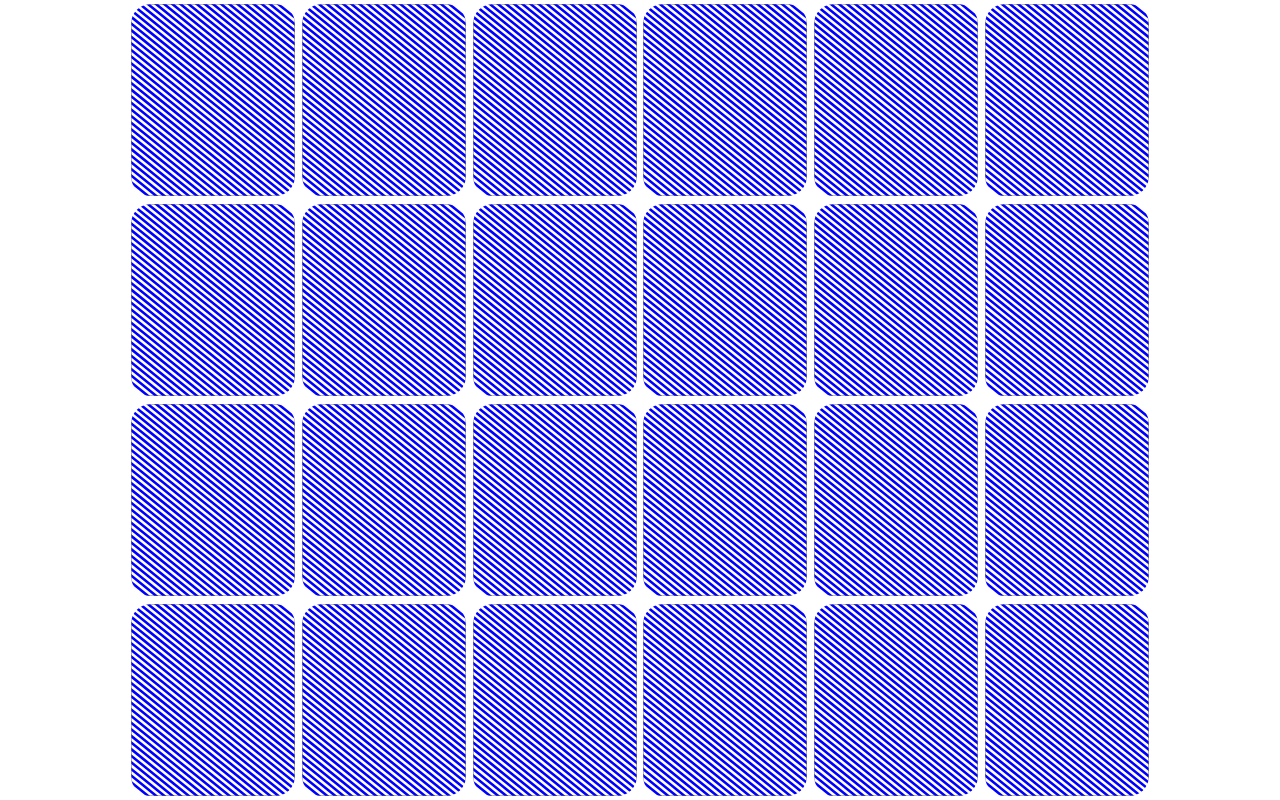
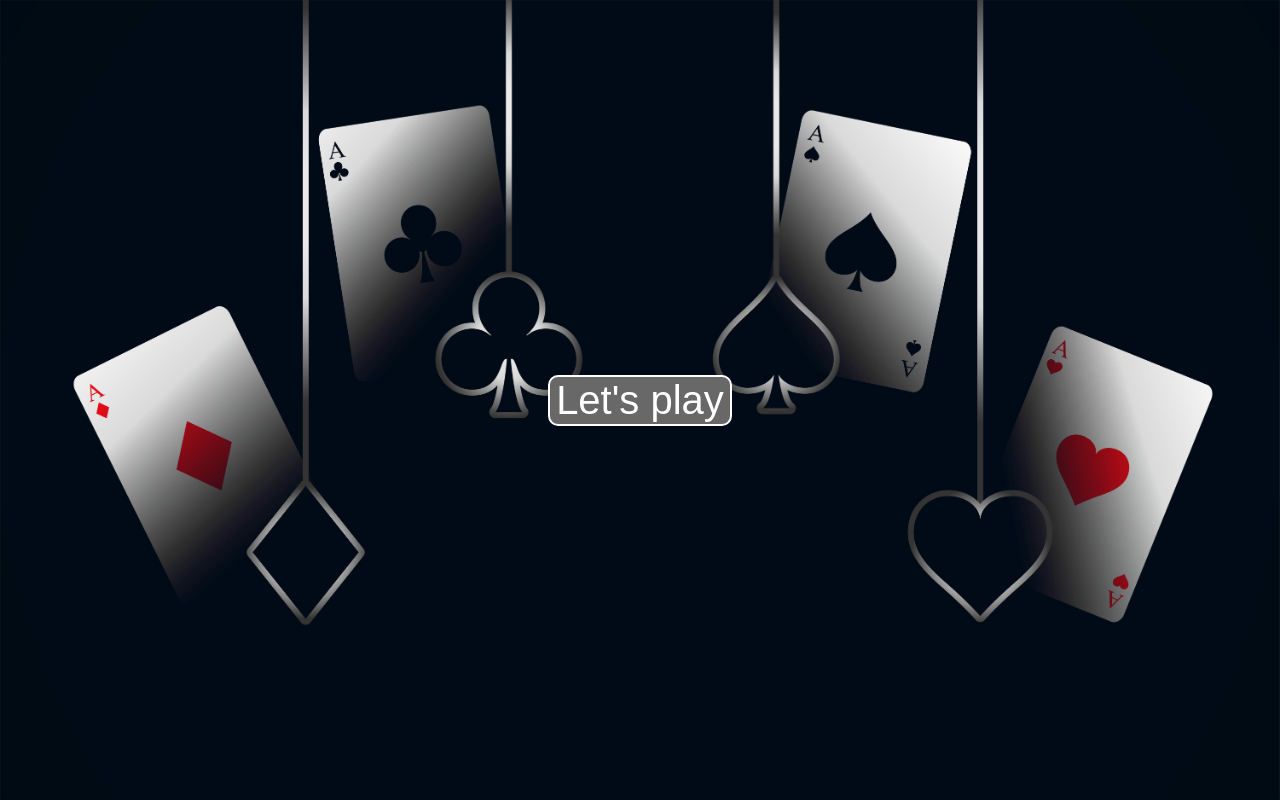
Before and after one commit to ebces/react-game, a React (Create React App) app: page / in a window 1280 px wide. Built offline with nearby package versions, Linux system fonts and the light colour scheme.

Commit message:
feat: add start screen

```diff
--- a/package.json
+++ b/package.json
@@ -8,6 +8,7 @@
     "@testing-library/user-event": "^12.7.1",
     "react": "^17.0.1",
     "react-dom": "^17.0.1",
+    "react-router-dom": "^5.2.0",
     "react-scripts": "4.0.2",
     "web-vitals": "^1.1.0"
   },
--- a/src/App.css
+++ b/src/App.css
@@ -1,10 +1,11 @@
-.playing-field{
+.start-screen {
+  background-image: url(./background.jpg);
+  background-size: 100%;
   display: flex;
-  justify-content: space-around;
+  justify-content: center;
   align-items: center;
   flex-wrap: wrap;
   margin: 0 auto;
   width: 100%;
-  max-width: 1024px;
   height: 100vh;
 }
--- a/src/App.js
+++ b/src/App.js
@@ -1,101 +1,24 @@
 import React from "react";
 import "./App.css";
-import Card from "./components/Card.js";
-
-const cards = [
-  ["three", "white_deck_3_of_hearts.svg"],
-  ["four", "white_deck_4_of_hearts.svg"],
-  ["five", "white_deck_5_of_hearts.svg"],
-  ["six", "white_deck_6_of_hearts.svg"],
-  ["seven", "white_deck_7_of_hearts.svg"],
-  ["eight", "white_deck_8_of_hearts.svg"],
-  ["nine", "white_deck_9_of_hearts.svg"],
-  ["ten", "white_deck_10_of_hearts.svg"],
-  ["jack", "white_deck_jack_of_hearts.svg"],
-  ["queen", "white_deck_queen_of_hearts.svg"],
-  ["king", "white_deck_king_of_hearts.svg"],
-  ["ace", "white_deck_ace_of_hearts.svg"],
-];
-
-const prepareCardsTostart = (arr) =>
-  cards.concat(cards).sort(() => Math.random() - 0.5);
-
-const sortedCards = prepareCardsTostart(cards);
+import { Route, BrowserRouter } from "react-router-dom";
+import Game from "./components/Game";
+import Button from "./components/Button";
 
 class App extends React.Component {
-  constructor() {
-    super();
-    this.state = {
-      openedCards: [],
-      firstClickedCard: null,
-      secondClickedCard: null,
-      countClickedCards: 0,
-    };
-    this.onClick = this.onClick.bind(this);
-  }
-
-  onClick(cardName, completeFunc, clearFunc) {
-    if (this.state.countClickedCards === 0) {
-      this.setState({
-        countClickedCards: this.state.countClickedCards + 1,
-        firstClickedCard: cardName,
-        firstCardComplete: completeFunc,
-        firstCardClear: clearFunc,
-      });
-    } else if (this.state.countClickedCards === 1) {
-      if (this.state.firstClickedCard === cardName) {
-        this.setState({
-          secondClickedCard: cardName,
-          openedCards: [...this.state.openedCards, cardName],
-          countClickedCards: this.state.countClickedCards + 1,
-          secondCardComplete: completeFunc,
-          secondCardClear: clearFunc,
-        });
-      } else {
-        this.setState({
-          secondClickedCard: cardName,
-          countClickedCards: this.state.countClickedCards + 1,
-          secondCardComplete: completeFunc,
-          secondCardClear: clearFunc,
-        });
-      }
-    } else {
-      this.state.firstCardClear();
-      this.state.secondCardClear();
-
-      this.setState({
-        countClickedCards: 1,
-        firstClickedCard: cardName,
-        firstCardComplete: completeFunc,
-        firstCardClear: clearFunc,
-        secondClickedCard: null,
-        secondCardComplete: null,
-        secondCardClear: null,
-      });
-    }
-  }
-
-  componentDidUpdate() {
-    if (this.state.openedCards.includes(this.state.secondClickedCard)) {
-      this.state.firstCardComplete();
-      this.state.secondCardComplete();
-    }
-  }
-
   render() {
     return (
-      <div className="playing-field">
-        {sortedCards.map(([cardName, picture], index) => {
-          return (
-            <Card
-              key={index}
-              picture={picture}
-              alt={cardName}
-              click={this.onClick}
-            />
-          );
-        })}
-      </div>
+      <BrowserRouter>
+        <div className="start-screen">
+          <Route
+            path="/"
+            render={(props) => (
+              <Button {...props} link="game" textButton="Let's play" />
+            )}
+            exact
+          />
+          <Route path="/game" component={Game} />
+        </div>
+      </BrowserRouter>
     );
   }
 }
--- /dev/null
+++ b/src/components/Button.js
@@ -0,0 +1,17 @@
+import React from "react";
+import { Link, NavLink } from "react-router-dom";
+import "./button.css";
+
+class Button extends React.Component {
+  render() {
+    return (
+      <button className="menu-button">
+        <Link to={this.props.link} className="menu-link">
+          {this.props.textButton}
+        </Link>
+      </button>
+    );
+  }
+}
+
+export default Button;
--- /dev/null
+++ b/src/components/Game.js
@@ -0,0 +1,103 @@
+import React from "react";
+import "./game.css";
+import Card from "./Card.js";
+
+const cards = [
+  ["three", "white_deck_3_of_hearts.svg"],
+  ["four", "white_deck_4_of_hearts.svg"],
+  ["five", "white_deck_5_of_hearts.svg"],
+  ["six", "white_deck_6_of_hearts.svg"],
+  ["seven", "white_deck_7_of_hearts.svg"],
+  ["eight", "white_deck_8_of_hearts.svg"],
+  ["nine", "white_deck_9_of_hearts.svg"],
+  ["ten", "white_deck_10_of_hearts.svg"],
+  ["jack", "white_deck_jack_of_hearts.svg"],
+  ["queen", "white_deck_queen_of_hearts.svg"],
+  ["king", "white_deck_king_of_hearts.svg"],
+  ["ace", "white_deck_ace_of_hearts.svg"],
+];
+
+const prepareCardsTostart = (arr) =>
+  cards.concat(cards).sort(() => Math.random() - 0.5);
+
+const sortedCards = prepareCardsTostart(cards);
+
+class Game extends React.Component {
+  constructor() {
+    super();
+    this.state = {
+      openedCards: [],
+      firstClickedCard: null,
+      secondClickedCard: null,
+      countClickedCards: 0,
+    };
+    this.onClick = this.onClick.bind(this);
+  }
+
+  onClick(cardName, completeFunc, clearFunc) {
+    if (this.state.countClickedCards === 0) {
+      this.setState({
+        countClickedCards: this.state.countClickedCards + 1,
+        firstClickedCard: cardName,
+        firstCardComplete: completeFunc,
+        firstCardClear: clearFunc,
+      });
+    } else if (this.state.countClickedCards === 1) {
+      if (this.state.firstClickedCard === cardName) {
+        this.setState({
+          secondClickedCard: cardName,
+          openedCards: [...this.state.openedCards, cardName],
+          countClickedCards: this.state.countClickedCards + 1,
+          secondCardComplete: completeFunc,
+          secondCardClear: clearFunc,
+        });
+      } else {
+        this.setState({
+          secondClickedCard: cardName,
+          countClickedCards: this.state.countClickedCards + 1,
+          secondCardComplete: completeFunc,
+          secondCardClear: clearFunc,
+        });
+      }
+    } else {
+      this.state.firstCardClear();
+      this.state.secondCardClear();
+
+      this.setState({
+        countClickedCards: 1,
+        firstClickedCard: cardName,
+        firstCardComplete: completeFunc,
+        firstCardClear: clearFunc,
+        secondClickedCard: null,
+        secondCardComplete: null,
+        secondCardClear: null,
+      });
+    }
+  }
+
+  componentDidUpdate() {
+    if (this.state.openedCards.includes(this.state.secondClickedCard)) {
+      this.state.firstCardComplete();
+      this.state.secondCardComplete();
+    }
+  }
+
+  render() {
+    return (
+      <div className="playing-field">
+        {sortedCards.map(([cardName, picture], index) => {
+          return (
+            <Card
+              key={index}
+              picture={picture}
+              alt={cardName}
+              click={this.onClick}
+            />
+          );
+        })}
+      </div>
+    );
+  }
+}
+
+export default Game;
--- /dev/null
+++ b/src/components/button.css
@@ -0,0 +1,27 @@
+.menu-button {
+    border: 2px solid #ffffff;
+    border-radius: 10px;
+    transition: .5s;
+    background-color: #686868;
+}
+
+.menu-button:hover {
+    background-color: #008000;
+    transform: scale(1.1);
+}
+
+.menu-link {
+    display: flex;
+    align-items: center;
+    justify-content: center;
+    width: 100%;
+    height: 100%;
+    text-align: center;
+    text-decoration: none;
+    font-size: 3em;
+    color: #ffffff;
+}
+
+.menu-link:visited {
+    color: #ffffff
+}
--- /dev/null
+++ b/src/components/game.css
@@ -0,0 +1,10 @@
+.playing-field{
+    display: flex;
+    justify-content: space-around;
+    align-items: center;
+    flex-wrap: wrap;
+    margin: 0 auto;
+    width: 100%;
+    max-width: 1024px;
+    height: 100vh;
+  }
```
Also changed, not shown: src/background.jpg (added), src/components/playingField.js (deleted), 1 other file (tests, documents, lock files or other folders).
